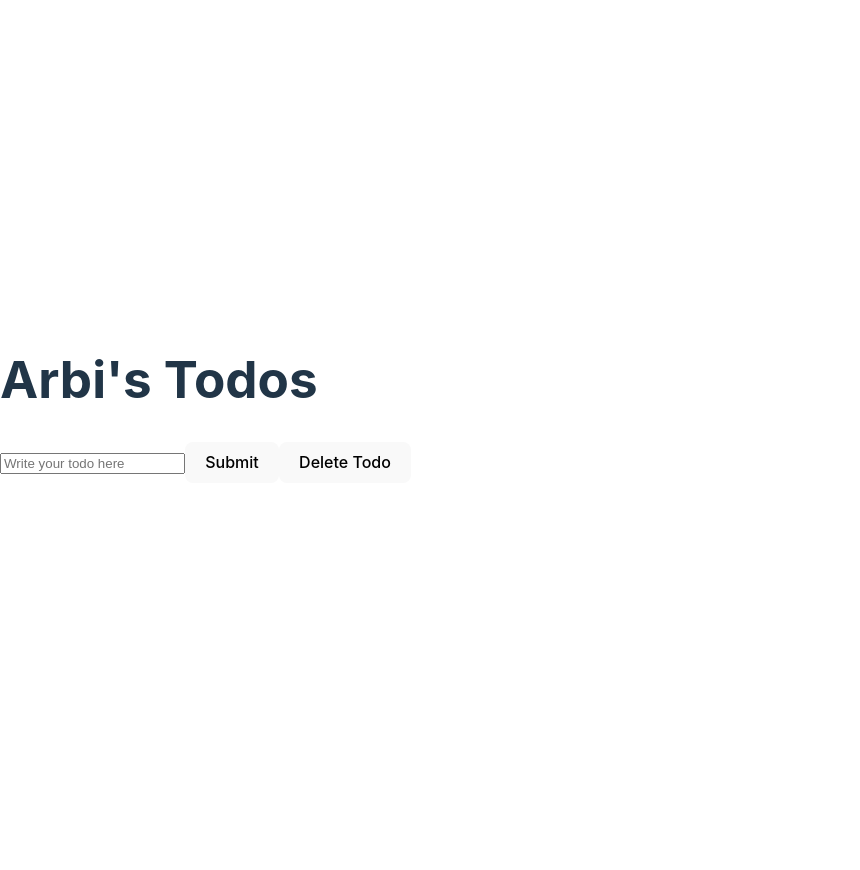
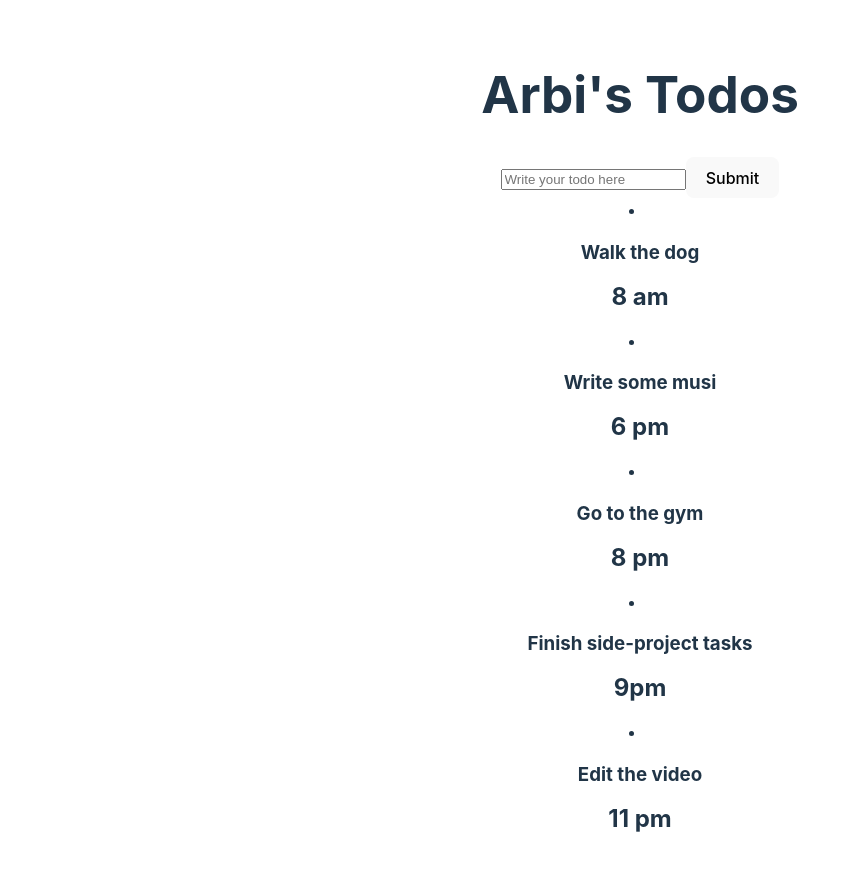
Before and after one commit to ArbenitBytyqi/hoxton-react-improver, a React (Vite) app: page / in a window 1280 px wide. Shown: the top 870 px of the page, without its empty margins (0-860 px from the left). Before the commit the page ends 800 px from the top, so only its background shows below. Built offline with nearby package versions, Linux system fonts and the light colour scheme.

Commit message:
State and Map finished

```diff
--- a/src/App.css
+++ b/src/App.css
@@ -39,3 +39,8 @@
 .read-the-docs {
   color: #888;
 }
+
+
+.completed-todo{
+  text-decoration: dotted;
+}
--- a/src/App.tsx
+++ b/src/App.tsx
@@ -1,10 +1,53 @@
+import { useState } from "react";
+import "./App.css";
+
 function App() {
+  const [todos, setTodos] = useState([
+    {
+      id: 1,
+      content: "Walk the dog",
+      string: "8 am",
+      completed: true,
+    },
+    {
+      id: 2,
+      content: "Write some musi",
+      string: "6 pm",
+      completed: true,
+    },
+    {
+      id: 3,
+      content: "Go to the gym",
+      string: "8 pm",
+      completed: true,
+    },
+    {
+      id: 4,
+      content: "Finish side-project tasks",
+      string: "9pm",
+      completed: false,
+    },
+    {
+      id: 5,
+      content: "Edit the video",
+      string: "11 pm",
+      completed: false,
+    },
+  ]);
+
   return (
     <div className="App">
       <h1>Arbi's Todos</h1>
       <input type="text" placeholder="Write your todo here"></input>
       <button>Submit</button>
-      <button>Delete Todo</button>
+      <div className="todoList">
+        {todos.map((todo) => (
+          <li>
+            <h3>{todo.content}</h3>
+            <h2>{todo.string}</h2>
+          </li>
+        ))}
+      </div>
     </div>
   );
 }
```
